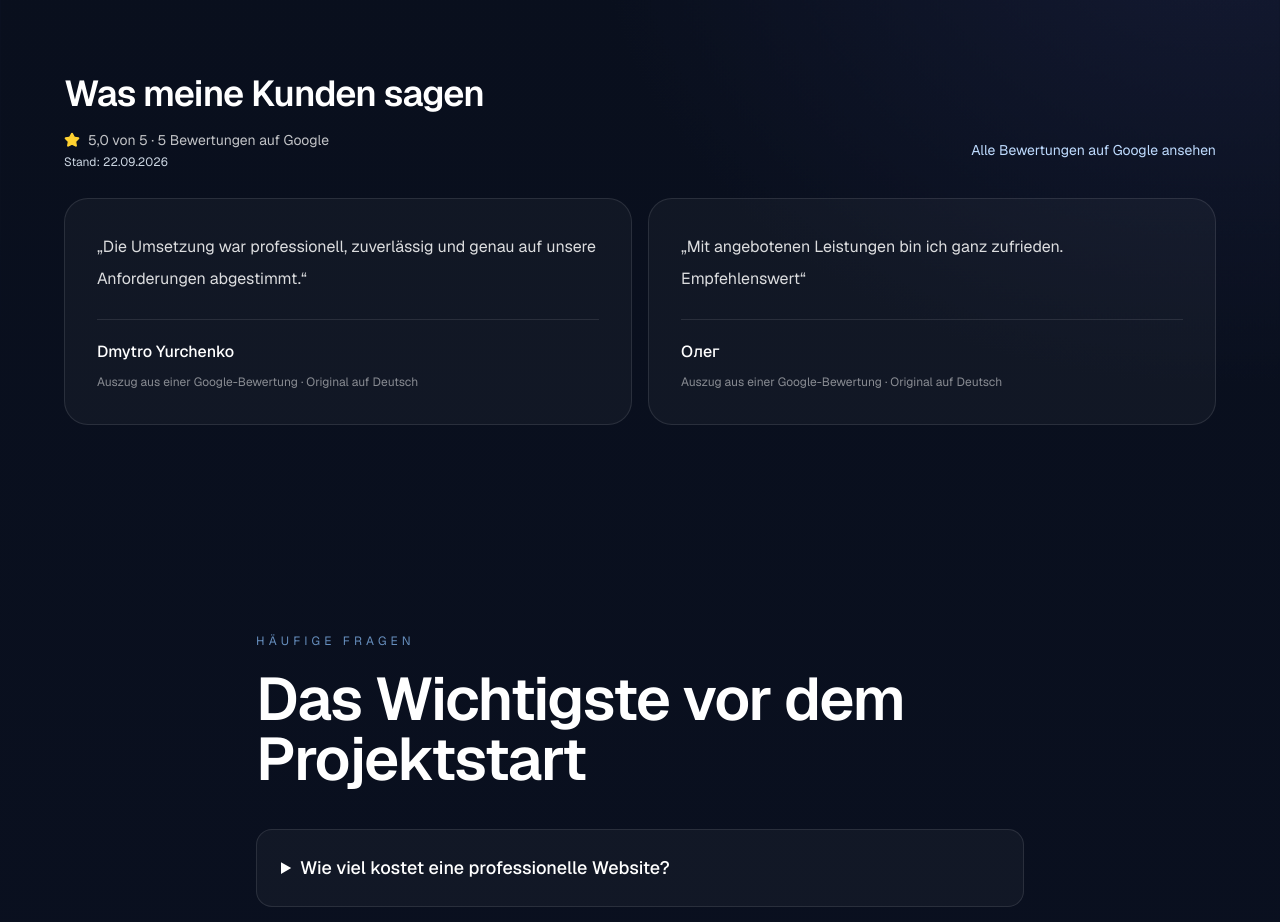
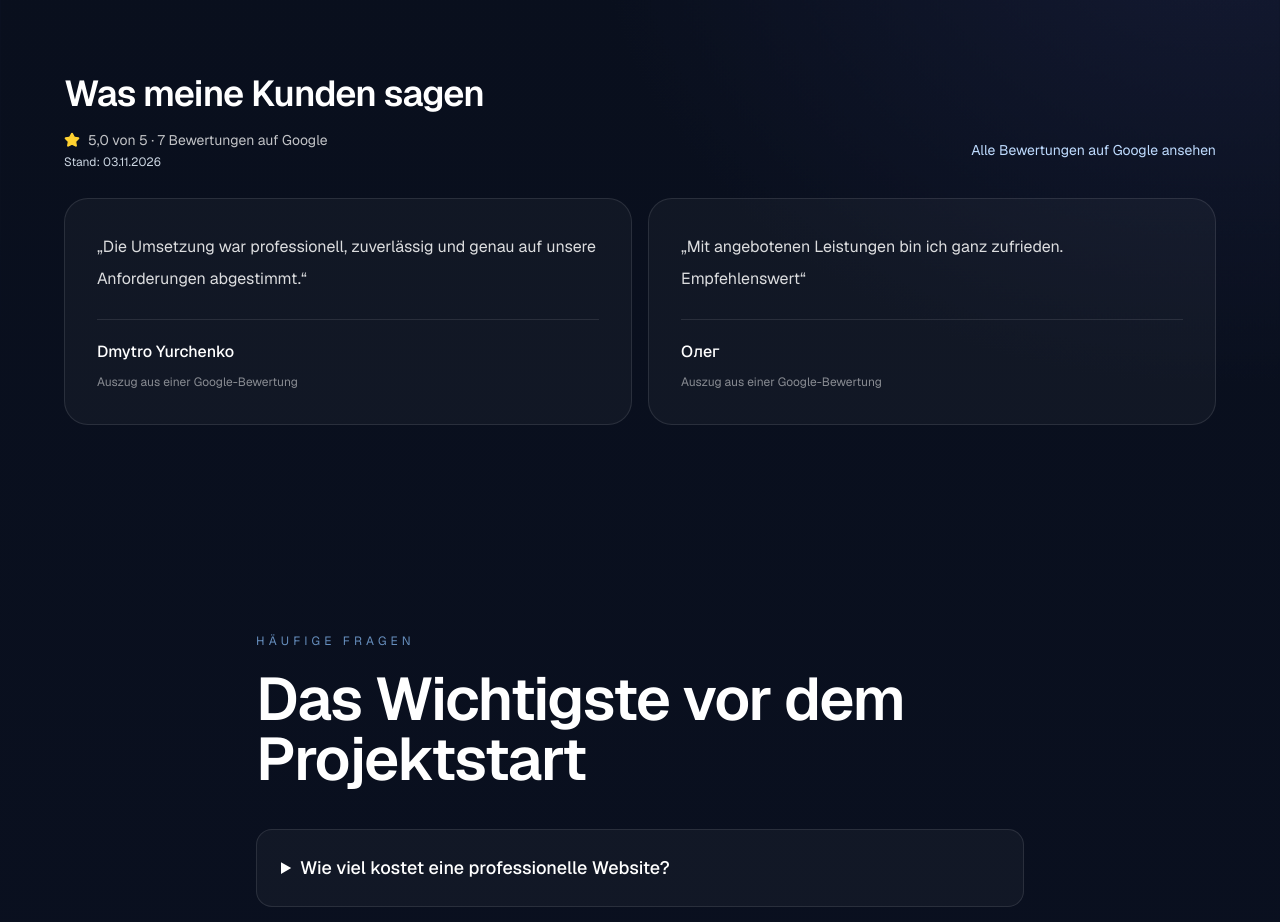
Before and after one commit to Tp-Digitallab/tp-digital, a Next.js app: page /webdesign in a window 1280 px wide. Shown: the part 4700-5622 px from the top of the page. Built offline with nearby package versions, Linux system fonts and the light colour scheme; no server answers.

Commit message:
Refresh verified Google review count and attribution

```diff
--- a/components/sections/HeroSection.tsx
+++ b/components/sections/HeroSection.tsx
@@ -14,7 +14,7 @@ const copy = {
     eyebrow: "Webdesign aus München · deutschlandweit", title: "Ihr Geschäft.", accent: "Ihre neue Website.",
     description: "Individuelle Websites für Selbstständige und kleine Unternehmen. Klar gestaltet, mobil optimiert und mit direktem Kontakt zu Ihnen.",
     price: "Landingpage ab", note: "Umfang und Festpreis vereinbaren wir vor Projektstart.", cta: "Projekt kurz beschreiben", projects: "Kundenprojekte ansehen",
-    founder: "Taras Pakhaliuk · Ihr Webentwickler aus München", reviews: "5,0 · 5 Google-Bewertungen", reviewsDate: "Bewertungsstand: 22.09.2026",
+    founder: "Taras Pakhaliuk · Ihr Webentwickler aus München", reviews: "5,0 · 7 Google-Bewertungen", reviewsDate: "Bewertungsstand: 03.11.2026",
     benefits: ["Persönliche Umsetzung", "2 Korrekturrunden inklusive"], example: "Aktuelles Projekt · in Entwicklung", category: "Beauty-Studio · Haar bei München",
     result: "Design und Entwicklung von Grund auf. Drei Sprachen, Leistungen und Terminanfragen.", detail: "Umsetzung ansehen",
   },
@@ -22,7 +22,7 @@ const copy = {
     eyebrow: "Web design from Munich · across Germany", title: "Your business.", accent: "Your new website.",
     description: "Custom websites for independent professionals and small businesses. Clear design, mobile-friendly and easy to contact you.",
     price: "Landing page from", note: "We agree on the scope and fixed price before work begins.", cta: "Tell me about your project", projects: "View client projects",
-    founder: "Taras Pakhaliuk · Your web developer in Munich", reviews: "5.0 · 5 Google reviews", reviewsDate: "Reviews as of 22 September 2026",
+    founder: "Taras Pakhaliuk · Your web developer in Munich", reviews: "5.0 · 7 Google reviews", reviewsDate: "Reviews as of 3 November 2026",
     benefits: ["Personal implementation", "2 revision rounds included"], example: "Current project · in development", category: "Beauty studio · Haar near Munich",
     result: "Designed and built from scratch. Three languages, services and appointment enquiries.", detail: "Explore the project",
   },
@@ -30,7 +30,7 @@ const copy = {
     eyebrow: "Веб-разработка из Мюнхена · по всей Германии", title: "Ваш бизнес.", accent: "Ваш новый сайт.",
     description: "Создаю сайты для малого бизнеса: понятный дизайн, удобная мобильная версия и простой способ обратиться к вам.",
     price: "Лендинг от", note: "Объём работ и фиксированную цену согласуем до начала проекта.", cta: "Кратко описать проект", projects: "Посмотреть работы",
-    founder: "Тарас Пахалюк · Ваш веб-разработчик в Мюнхене", reviews: "5,0 · 5 отзывов в Google", reviewsDate: "Отзывы на 22.09.2026",
+    founder: "Тарас Пахалюк · Ваш веб-разработчик в Мюнхене", reviews: "5,0 · 7 отзывов в Google", reviewsDate: "Отзывы на 03.11.2026",
     benefits: ["Личная разработка", "2 раунда правок включены"], example: "Текущий проект · в разработке", category: "Бьюти-студия · Хаар рядом с Мюнхеном",
     result: "Дизайн и разработка с нуля. Три языка, услуги и заявки на запись.", detail: "Подробнее о проекте",
   },
--- a/components/sections/ReviewsSection.tsx
+++ b/components/sections/ReviewsSection.tsx
@@ -6,9 +6,9 @@ import { useLanguage } from "@/components/providers/LanguageProvider";
 import { googleReviewsUrl, reviewExcerpts } from "@/config/reviews";
 
 const copy = {
-  de: { title: "Was meine Kunden sagen", note: "5,0 von 5 · 5 Bewertungen auf Google", date: "Stand: 22.09.2026", excerpt: "Auszug aus einer Google-Bewertung · Original auf Deutsch", source: "Alle Bewertungen auf Google ansehen" },
-  en: { title: "What my clients say", note: "5.0 out of 5 · 5 Google reviews", date: "As of 22 September 2026", excerpt: "Google review excerpt · Original in German", source: "Read all reviews on Google" },
-  ru: { title: "Что говорят мои клиенты", note: "5,0 из 5 · 5 отзывов в Google", date: "На 22.09.2026", excerpt: "Фрагмент отзыва в Google · Оригинал на немецком", source: "Посмотреть все отзывы в Google" },
+  de: { title: "Was meine Kunden sagen", note: "5,0 von 5 · 7 Bewertungen auf Google", date: "Stand: 03.11.2026", excerpt: "Auszug aus einer Google-Bewertung", source: "Alle Bewertungen auf Google ansehen" },
+  en: { title: "What my clients say", note: "5.0 out of 5 · 7 Google reviews", date: "As of 3 November 2026", excerpt: "Google review excerpt", source: "Read all reviews on Google" },
+  ru: { title: "Что говорят мои клиенты", note: "5,0 из 5 · 7 отзывов в Google", date: "На 03.11.2026", excerpt: "Фрагмент отзыва в Google", source: "Посмотреть все отзывы в Google" },
 };
 
 export default function ReviewsSection() {
```
